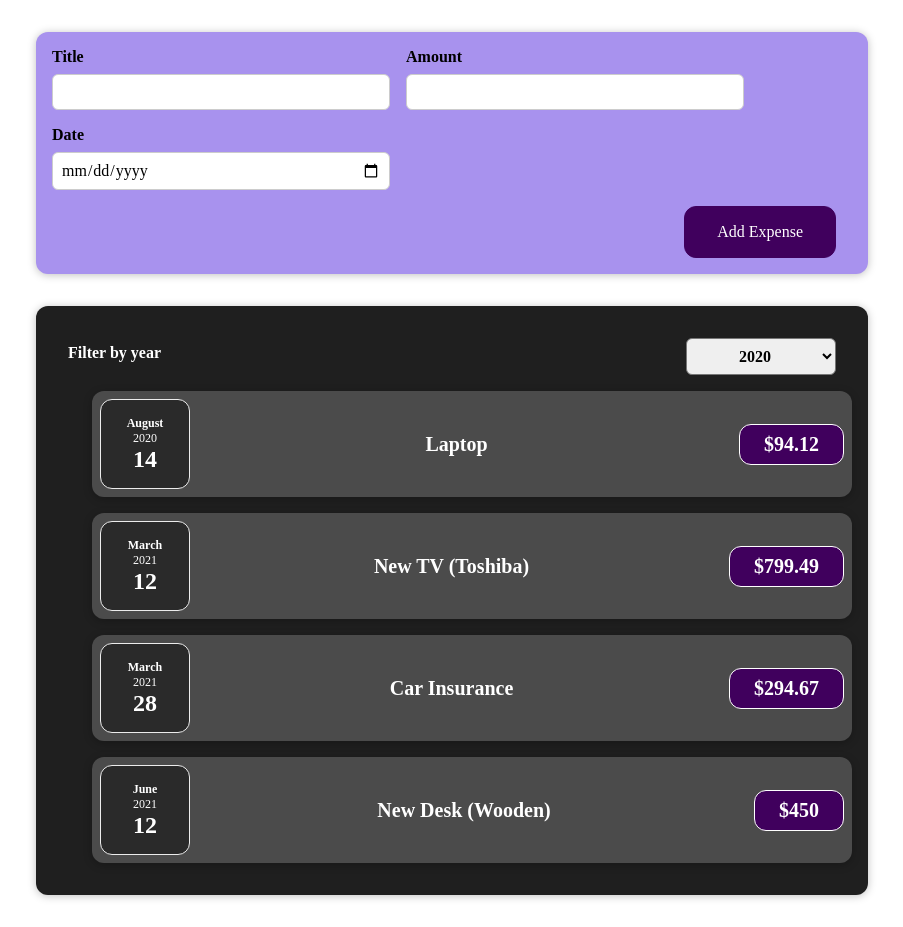
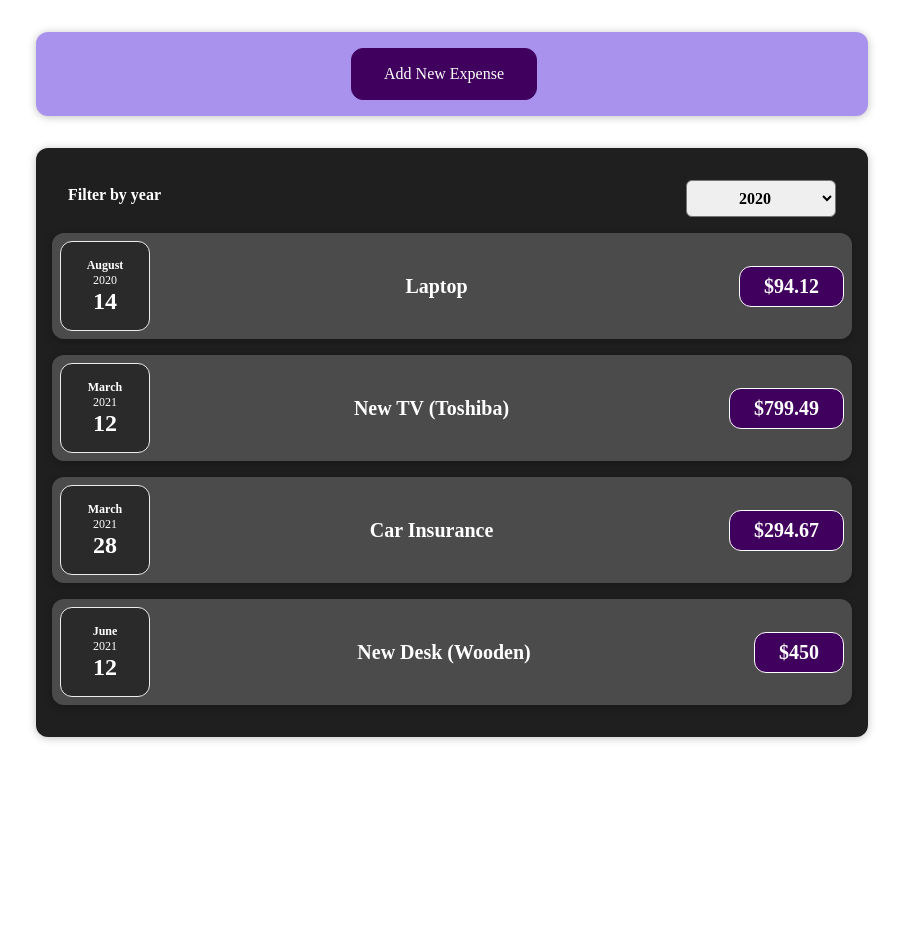
Before and after one commit to Abdelrahmanhassan1/React-Projects, a React (Create React App) app in the folder module1-expenses-tracker/: page / in a window 1280 px wide. Shown: the whole page, without its empty margins (188-1091 px from the left). After the commit the page ends 800 px from the top, so only its background shows below. Built offline with nearby package versions, Linux system fonts and the light colour scheme.

Commit message:
adding add new expense button

```diff
--- a/module1-expenses-tracker/src/App.js
+++ b/module1-expenses-tracker/src/App.js
@@ -43,6 +43,7 @@ function App() {
   return (
     <div className="App">
       <NewExpense onAddingNewExpense={AddingNewExpenseHandler} />
+
       <Expenses expenses={expenses} />
     </div>
   );
--- a/module1-expenses-tracker/src/components/Expenses/ExpensesList.js
+++ b/module1-expenses-tracker/src/components/Expenses/ExpensesList.js
@@ -1,13 +1,14 @@
 import React from "react";
 import ExpenseItem from "./ExpenseItem";
 import "./ExpensesList.css";
+
 function ExpensesList(props) {
   if (props.items.length === 0) {
     return <h2 className="expenses-list__fallback"> Found No Expenses!!</h2>;
   }
 
   return (
-    <ul>
+    <>
       {props.items.map((expense) => (
         <ExpenseItem
           title={expense.title}
@@ -16,7 +17,7 @@ function ExpensesList(props) {
           key={expense.id}
         />
       ))}
-    </ul>
+    </>
   );
 }
 
--- a/module1-expenses-tracker/src/components/NewExpense/ExpenseForm.js
+++ b/module1-expenses-tracker/src/components/NewExpense/ExpenseForm.js
@@ -48,7 +48,22 @@ function ExpenseForm(props) {
     setAmount("");
     setDate("");
   };
+
+  const [showForm, setShowForm] = useState(false);
+
+  if (!showForm) {
     return (
+      <button
+        onClick={() => {
+          setShowForm(true);
+        }}
+      >
+        Add New Expense
+      </button>
+    );
+  }
+  return (
+    showForm && (
       <form onSubmit={formSubmitHandler}>
         <div className="new-expense__controls">
           <div className="new-expense__control">
@@ -79,9 +94,24 @@ function ExpenseForm(props) {
         </div>
 
         <div className="new-expense__actions">
-        <button type="submit">Add Expense</button>
+          <button
+            onClick={() => {
+              setShowForm(false);
+            }}
+          >
+            Cancel
+          </button>
+          <button
+            type="submit"
+            onClick={() => {
+              setShowForm(true);
+            }}
+          >
+            Add Expense
+          </button>
         </div>
       </form>
+    )
   );
 }
 
```
Lines whose indentation alone changed are shown as unchanged.
